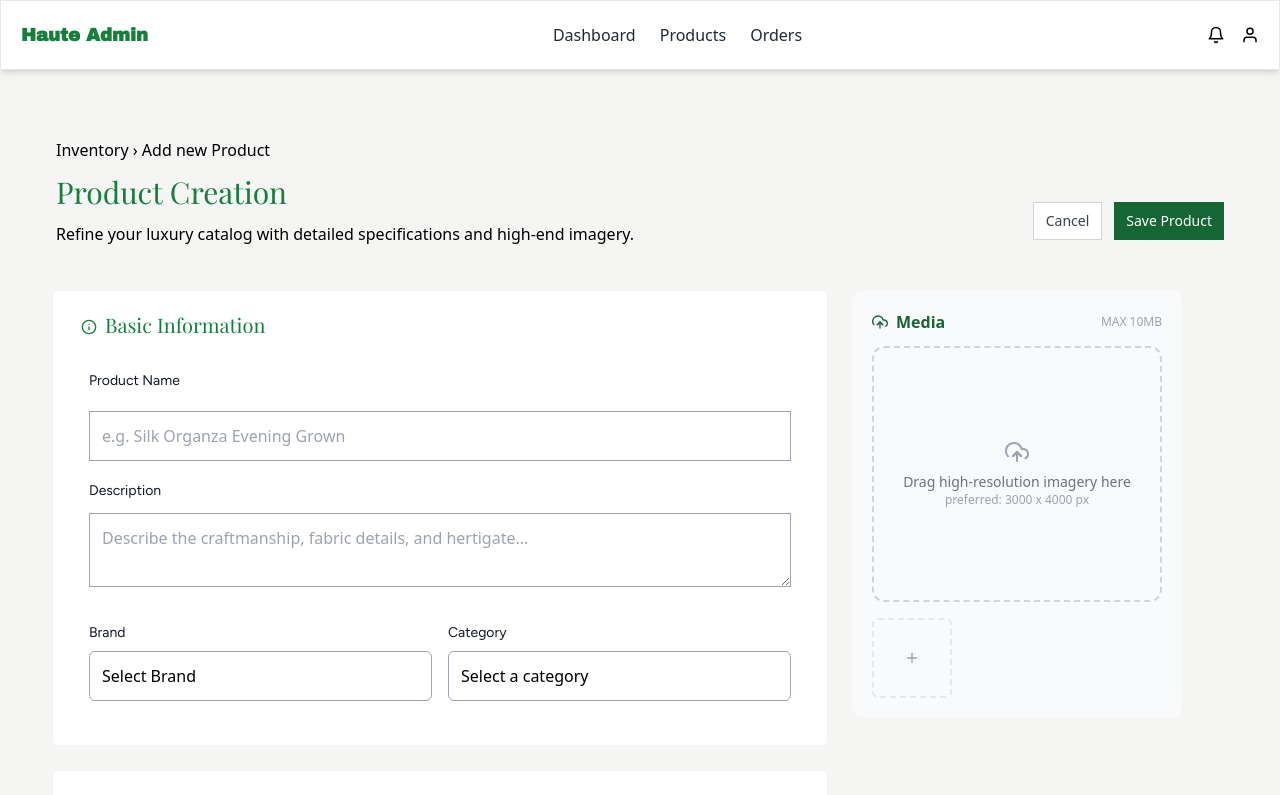
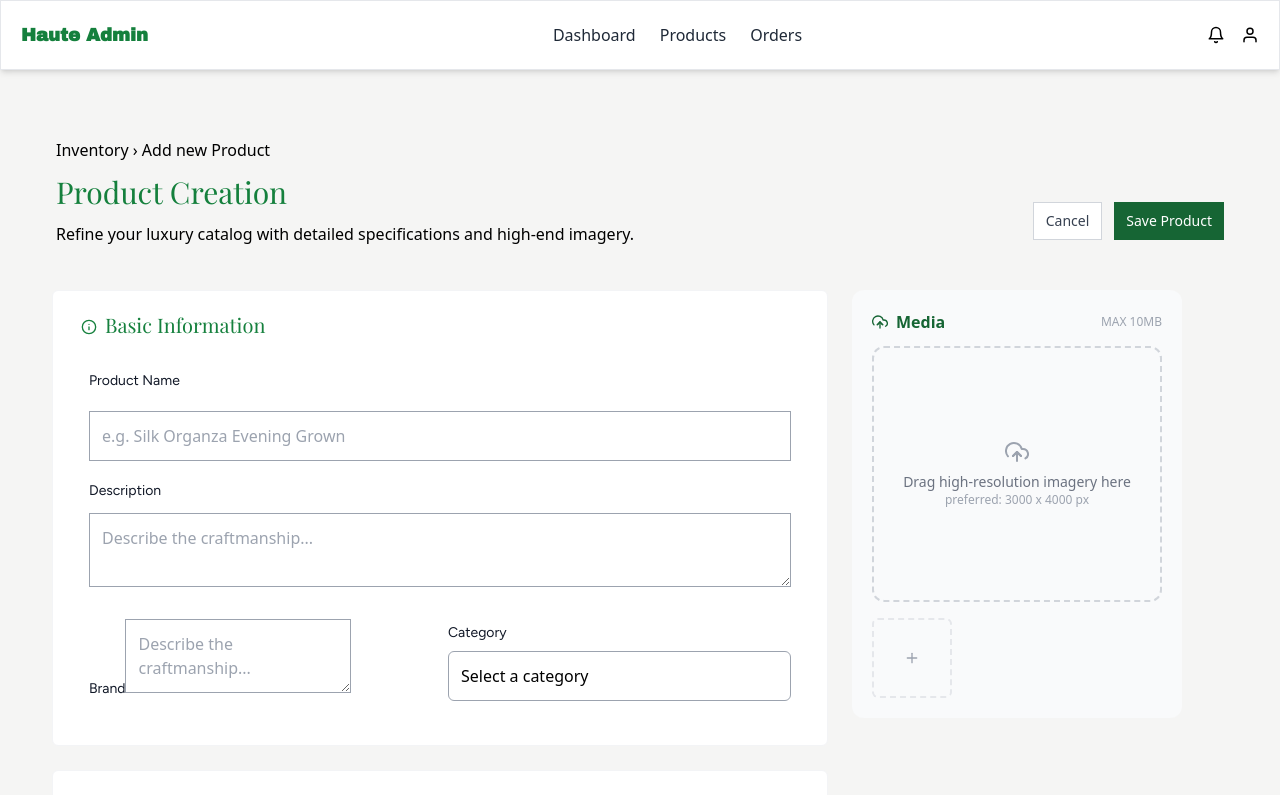
Before and after one commit to AhmedHassan-Ahmed/clothes-shop, a React (Vite) app: page /create-product in a window 1280 px wide. Shown: the top 795 px of the page. Built offline with nearby package versions, Linux system fonts and the light colour scheme; a web font is replaced by a local one.

Commit message:
add backend api

```diff
--- /dev/null
+++ b/src/api/products.js
@@ -0,0 +1,22 @@
+import axios from "axios";
+
+const API = axios.create({
+  baseURL: "http://localhost:5000/api",
+});
+
+// Get all products
+export const getProducts = () => API.get("/products");
+
+// Get single product
+export const getProduct = (id) => API.get(`/products/${id}`);
+
+// Create product
+export const createProduct = (data) => API.post("/products", data);
+
+// Update
+export const updateProduct = (id, data) =>
+  API.put(`/products/${id}`, data);
+
+// Delete
+export const deleteProduct = (id) =>
+  API.delete(`/products/${id}`);
--- a/src/components/BasicInfo.jsx
+++ b/src/components/BasicInfo.jsx
@@ -3,7 +3,7 @@ import InputField from "../components/InputField";
 import Label from "../components/Label";
 import SelectField from "../components/SelectField";
 
-function BasicInfo(){
+function BasicInfo({ formData, setFormData }){
     return(
         <div className="border border-gray-100 p-5 bg-white rounded-md">
             <div className="flex">
@@ -13,21 +13,36 @@ function BasicInfo(){
             <div className="flex flex-col p-4">
                 <Label label="Product Name"/>
                 <InputField
-                    type = "text"
-                    placeholder = "e.g. Silk Organza Evening Grown"
-                />
+                    type="text"
+                    placeholder="e.g. Silk Organza Evening Grown"
+                    value={formData.name}
+                    onChange={(e) =>
+                        setFormData({ ...formData, name: e.target.value })
+                    }
+                    />
 
                 <Label label="Description"/>
-                <textarea className="border border-gray-400 outline-none p-3 "
-                placeholder="Describe the craftmanship, fabric details, and hertigate..."/>
+                <textarea
+                    className="border border-gray-400 outline-none p-3"
+                    placeholder="Describe the craftmanship..."
+                    value={formData.description}
+                    onChange={(e) =>
+                        setFormData({ ...formData, description: e.target.value })
+                    }
+                    />
             </div>
+
             <div className="md:flex gap-4 p-4">
                 <div className="w-full">
                     <Label label="Brand"/>
-                    <SelectField
-                    placeholder="Select Brand"
-                    options={["Zara", "H&M", "Gucci", "Nike"]}
-                    />
+                    <textarea
+                        className="border border-gray-400 outline-none p-3"
+                        placeholder="Describe the craftmanship..."
+                        value={formData.description}
+                        onChange={(e) =>
+                            setFormData({ ...formData, description: e.target.value })
+                        }
+                        />
                 </div>
                 <div className="w-full">
                     <Label label="Category"/>
@@ -42,8 +57,12 @@ function BasicInfo(){
                             "Pants",
                             "Jackets",
                             "Hoodies",
-                            ]}
-                    />
+                        ]}
+                        value={formData.category}
+                        onChange={(value) =>
+                            setFormData({ ...formData, category: value })
+                        }
+                        />
                 </div>
             </div>
         </div>
--- a/src/pages/CreateProduct.jsx
+++ b/src/pages/CreateProduct.jsx
@@ -4,8 +4,16 @@ import BasicInfo from "../components/BasicInfo";
 import Pricing from "../components/Pricing";
 import Varients from "../components/Varients";
 import MediaUpload from "../components/MediaUpload";
+import { useState } from "react";
+
 
 function CreateProduct() {
+  const [formData, setFormData] = useState({
+    name: "",
+    price: "",
+    variants: [],
+    images: [],
+  });
   return (
     <div className="">
           <PageHeader
@@ -17,20 +25,20 @@ function CreateProduct() {
 
               <div className="flex flex-col gap-6 lg:col-span-2">
 
-                <BasicInfo />
-                <Pricing />
+                <BasicInfo formData={formData} setFormData={setFormData} />
+                <Pricing formData={formData} setFormData={setFormData} />
 
                 <div className="grid grid-cols-1 md:grid-cols-2 lg:grid-cols-1 gap-6">
-                  <Varients />
+                  <Varients formData={formData} setFormData={setFormData} />
                   <div className="lg:hidden">
-                    <MediaUpload />
+                    <MediaUpload formData={formData} setFormData={setFormData} />
                   </div>
               </div>
 
             </div>
 
         <div className="hidden lg:block mx-0">
-          <MediaUpload />
+          <MediaUpload formData={formData} setFormData={setFormData} />
         </div>
 
       </div>
```
